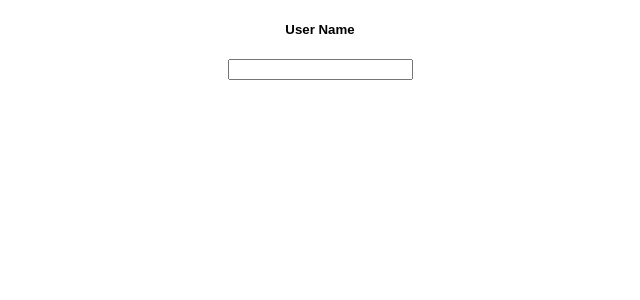
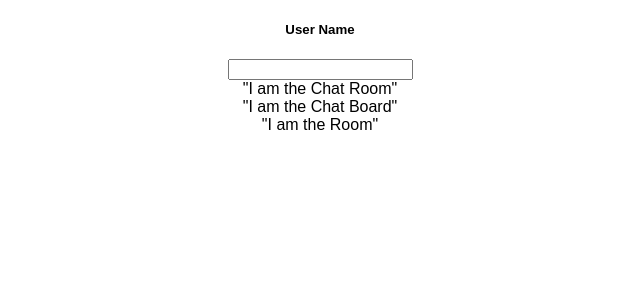
Before and after one commit to J2b2590/Music_Genre_ChatBoard, a React (Create React App) app: page / in a window 1280 px wide. Shown: the top 300 px of the page, without its empty margins (320-960 px from the left). Built offline with nearby package versions, Linux system fonts and the light colour scheme.

Commit message:
got the components to show up

```diff
--- a/src/App.js
+++ b/src/App.js
@@ -1,6 +1,10 @@
 import React, { Component } from 'react';
 import Login from './Login/Login.js';
 import './App.css';
+import ChatRoom from './Chatroom/Chatroom.js'
+import ChatBoard from './ChatBoard/ChatBoard.js'
+import Rooms from './Rooms/Rooms.js'
+
 
 class App extends Component {
 
@@ -20,6 +24,9 @@ class App extends Component {
     return (
       <div className="App">
        <Login />
+       <ChatRoom/>
+       <ChatBoard/>
+       <Rooms/>
       </div>
     );
   }
--- a/src/ChatBoard/ChatBoard.js
+++ b/src/ChatBoard/ChatBoard.js
@@ -0,0 +1,12 @@
+import React, { Component } from 'react';
+
+class ChatBoard extends Component{
+
+	render(){
+		return(
+		<div>"I am the Chat Board"</div>
+			)
+	}
+}
+
+export default ChatBoard;
--- a/src/Chatroom/Chatroom.js
+++ b/src/Chatroom/Chatroom.js
@@ -0,0 +1,12 @@
+import React, { Component } from 'react';
+
+class ChatRoom extends Component{
+
+	render(){
+		return(
+		<div>"I am the Chat Room"</div>
+			)
+	}
+}
+
+export default ChatRoom;
--- a/src/Rooms/Rooms.js
+++ b/src/Rooms/Rooms.js
@@ -0,0 +1,12 @@
+import React, { Component } from 'react';
+
+class Rooms extends Component{
+
+	render(){
+		return(
+		<div>"I am the  Room"</div>
+			)
+	}
+}
+
+export default Rooms;
```
